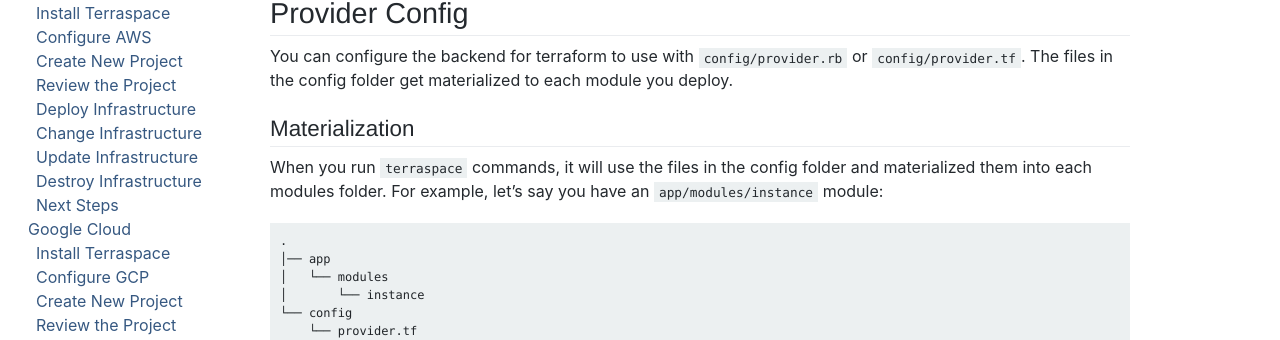
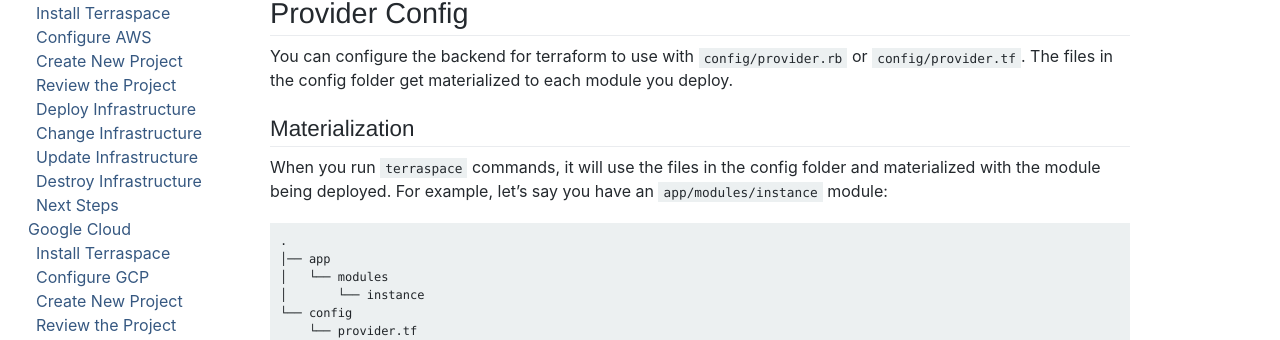
Before and after one commit to boltops-tools/terraspace-docs, a Jekyll site: the page built from _docs/config/provider.md, in a window 1280 px wide. Shown: the part 155-495 px from the top of the page. Built offline with Jekyll 4.4.1, drawn with Linux system fonts in a browser that asks for light colours; a script that is not in the unit is left out.

Commit message:
Update provider.md

```diff
--- a/_docs/config/provider.md
+++ b/_docs/config/provider.md
@@ -6,7 +6,7 @@
 
 ## Materialization
 
-When you run `terraspace` commands, it will use the files in the config folder and materialized them into each modules folder.  For example, let's say you have an `app/modules/instance` module:
+When you run `terraspace` commands, it will use the files in the config folder and materialized with the module being deployed.  For example, let's say you have an `app/modules/instance` module:
 
     .
     │── app
```
